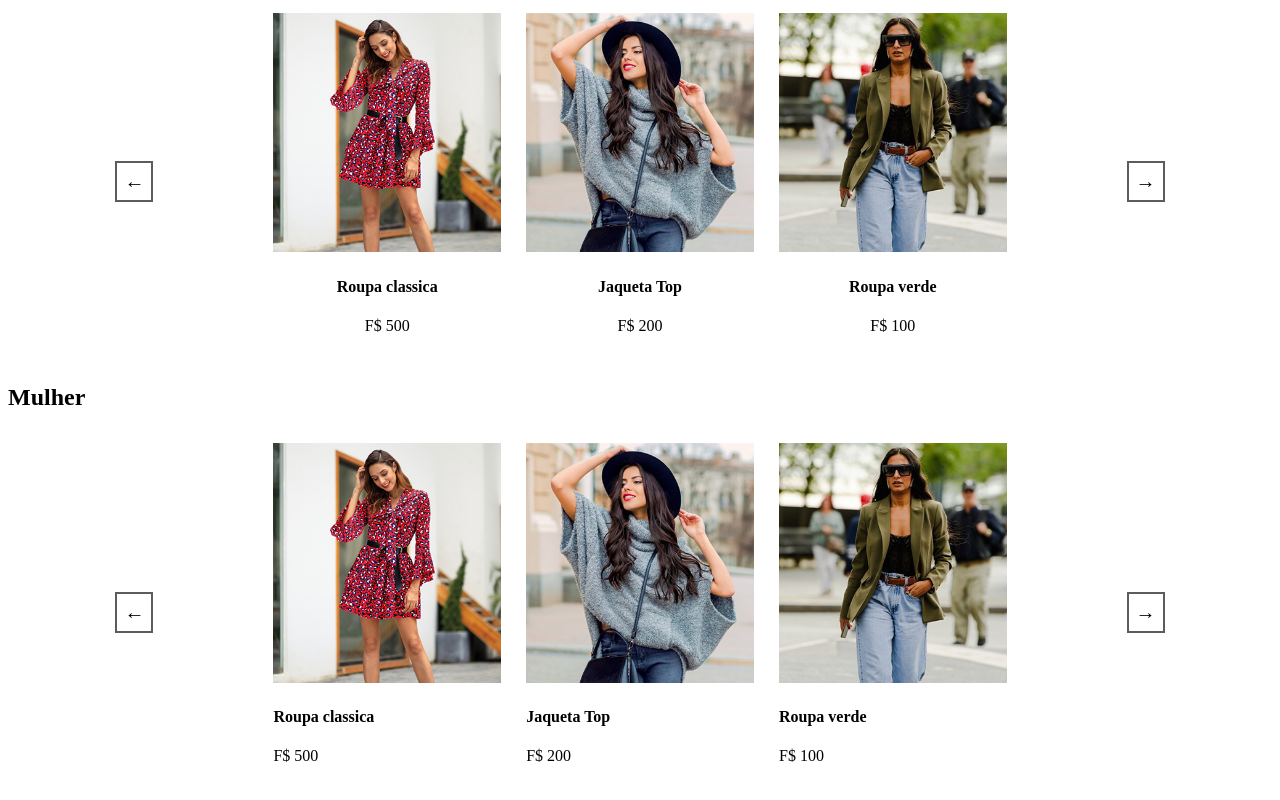
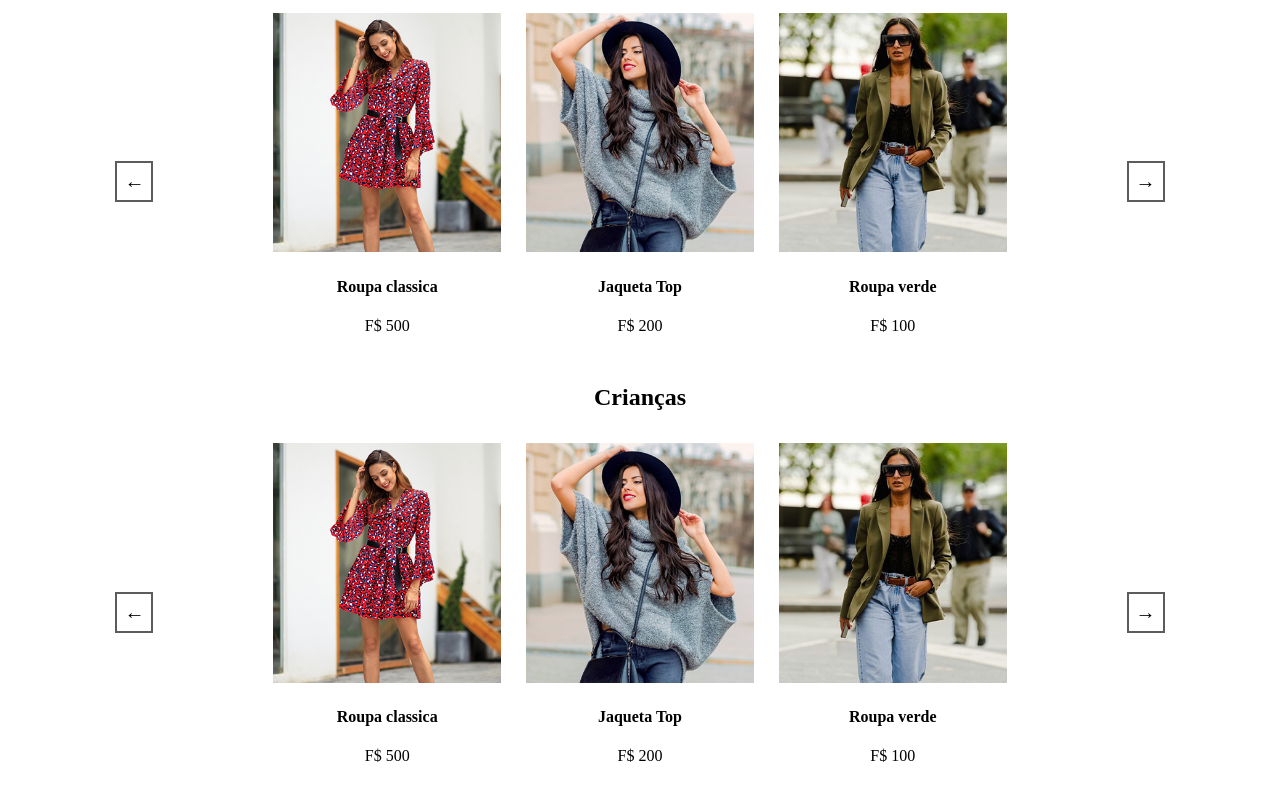
Before and after one commit to Gyorge-Escola/Gyorge-Escola.github.io, a plain HTML site: page htmls/lojadofabio.html in a window 1280 px wide. Shown: the part 985-1785 px from the top of the page. Drawn offline with Linux system fonts and the light colour scheme.

Commit message:
Auto commit em 2025-07-04 12:21:39

```diff
--- a/htmls/lojadofabio.html
+++ b/htmls/lojadofabio.html
@@ -85,8 +85,7 @@
                 </div>
                 <button id="seta"><p id="setap">→</p></button>
             </div>
-        </div>
-        <h2>Mulher</h2>
+            <h2>Crianças</h2>
             <div id="Mulher" class="Produtos">
                 <button id="seta"><p id="setap">←</p></button>
                 <div class="itens">
```
Lines whose indentation alone changed are shown as unchanged.
